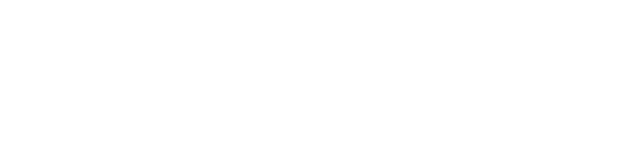
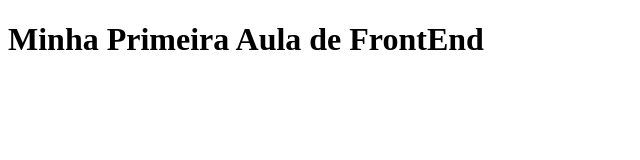
Before and after one commit to Manopipoca111005/aula1, a plain HTML site: page AULA 1/index.html in a window 1280 px wide. Shown: the whole page, without its empty margins (0-640 px from the left). Drawn offline with Linux system fonts and the light colour scheme.

Commit message:
adicionamos mais contedudo no nosso primeiro codigo do curso frontend uip

```diff
--- a/AULA 1/index.html
+++ b/AULA 1/index.html
@@ -7,7 +7,7 @@
 </head>
 
 <body>
-
+  <h1>Minha Primeira Aula de FrontEnd</h1>
 </body>
 
 </html>
```
